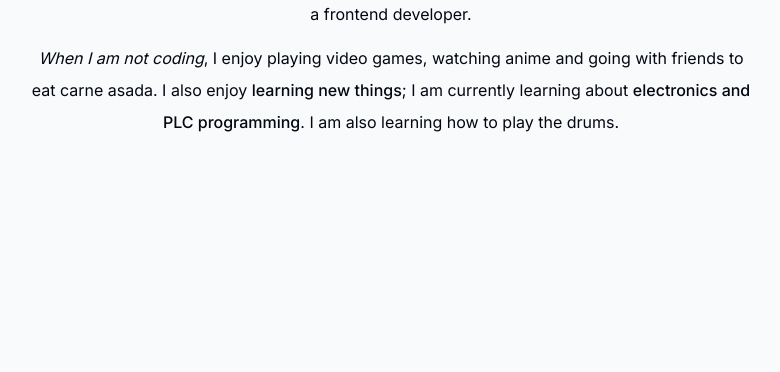
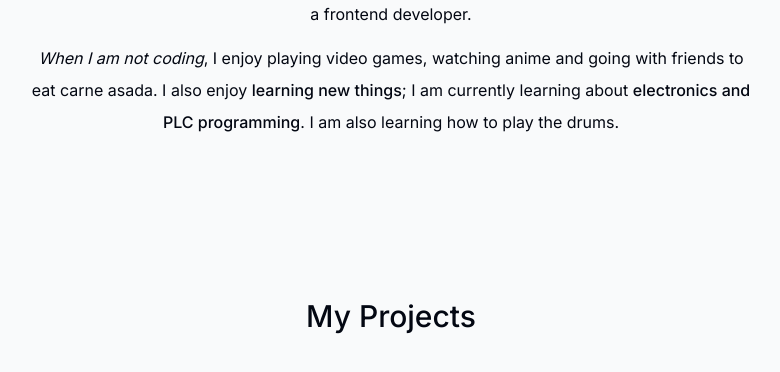
Before and after one commit to Adolf97/portfolio, a Next.js app: page / in a window 1280 px wide. Shown: the part 1064-1436 px from the top of the page, without its empty margins (249-1029 px from the left). Built offline with nearby package versions, Linux system fonts and the light colour scheme.

Commit message:
Creé y agregué el componente de projects

```diff
--- a/app/page.tsx
+++ b/app/page.tsx
@@ -1,6 +1,7 @@
 import Intro from "@/components/intro";
 import SectionDivider from "@/components/section-divider";
 import About from "@/components/about";
+import Projects from "@/components/projects";
 
 export default function Home() {
   return (
@@ -8,6 +9,7 @@
       <Intro />
       <SectionDivider />
       <About />
+      <Projects />
     </main>
   )
 }
--- /dev/null
+++ b/components/projects.tsx
@@ -0,0 +1,10 @@
+import React from 'react'
+import SectionHeading from './section-heading'
+
+export default function Projects() {
+  return (
+    <section>
+      <SectionHeading>My Projects</SectionHeading>
+    </section>
+  )
+}
```
